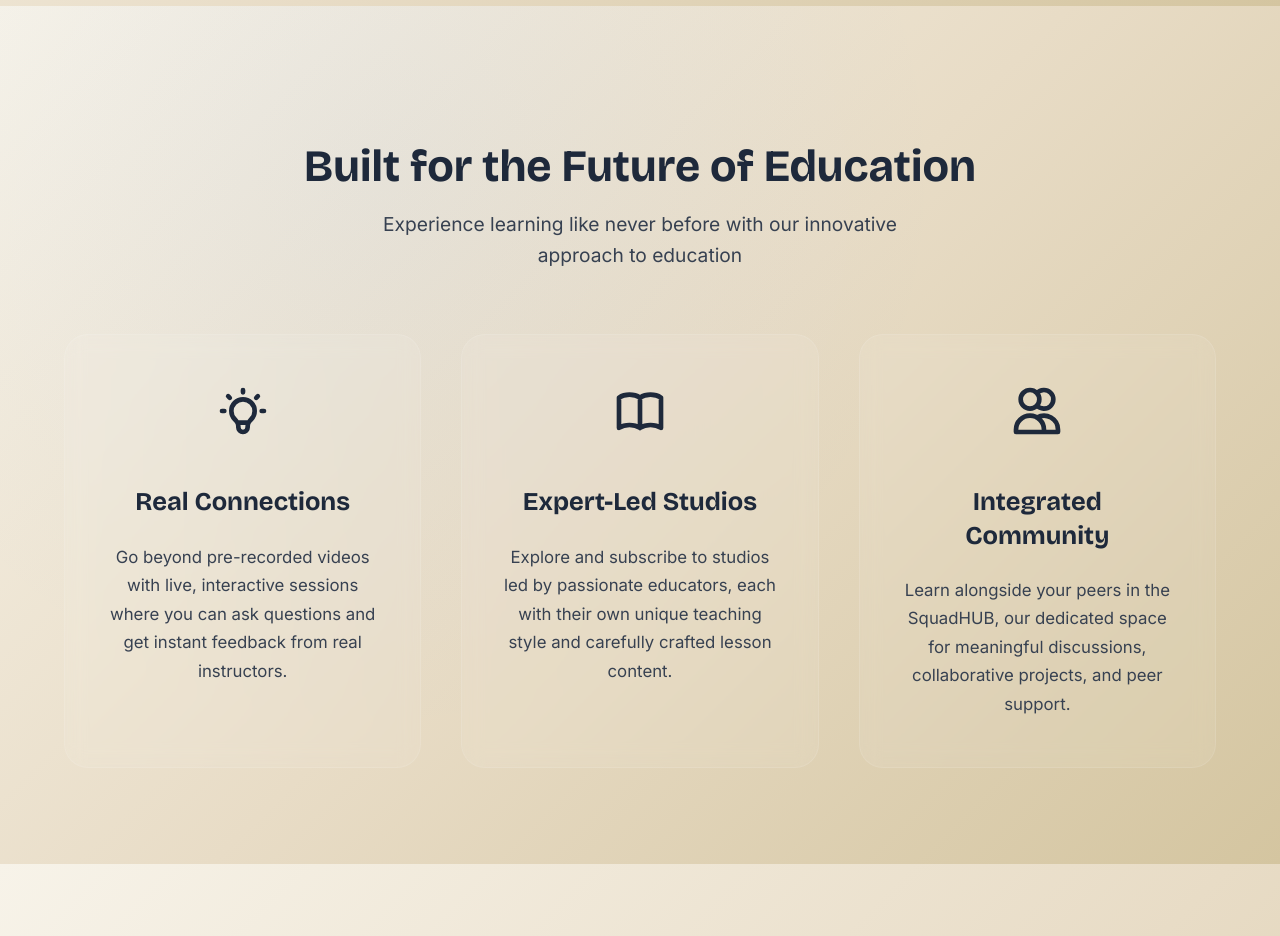
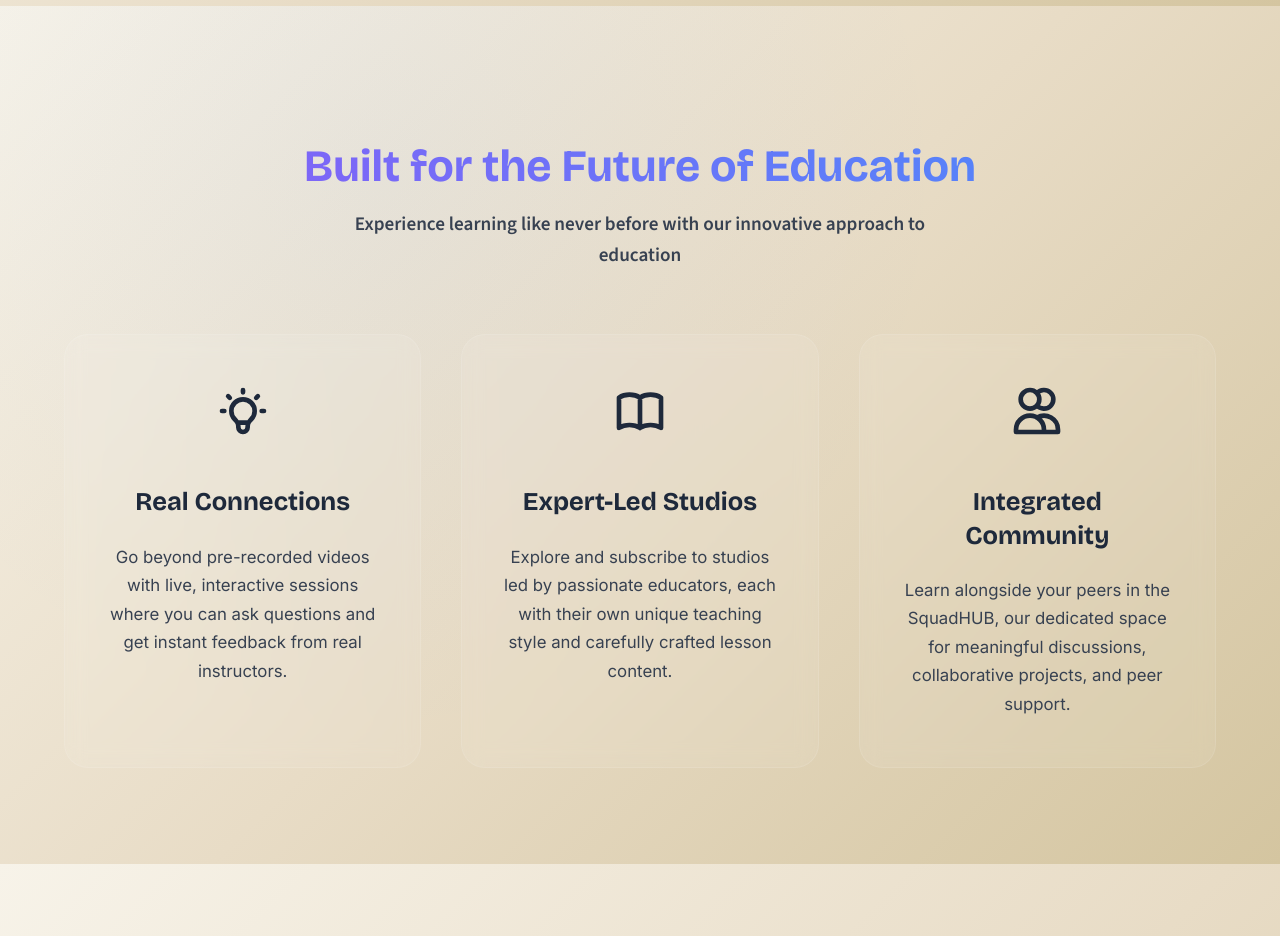
Before and after one commit to Khaled-J7/Study-Squad, a React (Vite) app in the folder frontend/: page / in a window 1280 px wide. Shown: the part 1540-2476 px from the top of the page. Built offline with nearby package versions, Linux system fonts and the light colour scheme.

Commit message:
update: Section title with gradient bg color instead of regular color

```diff
--- a/frontend/src/components/home/ForLearnersSection.css
+++ b/frontend/src/components/home/ForLearnersSection.css
@@ -43,13 +43,16 @@
 .section-title {
   font-family: var(--font-display);
   font-size: clamp(2rem, 4vw, 2.8rem);
-  color: var(--color-text-primary);
+  background: linear-gradient(45deg, #8b5cf6, #498dfa);
+  -webkit-background-clip: text;
+  -webkit-text-fill-color: transparent;
+  background-clip: text;
   margin-bottom: 1rem;
   font-weight: 700;
 }
 
 .section-subtitle {
-  font-family: var(--font-body);
+  font-family: var(--font-sans);
   font-size: 1.2rem;
   color: var(--color-text-secondary);
   max-width: 600px;
```
